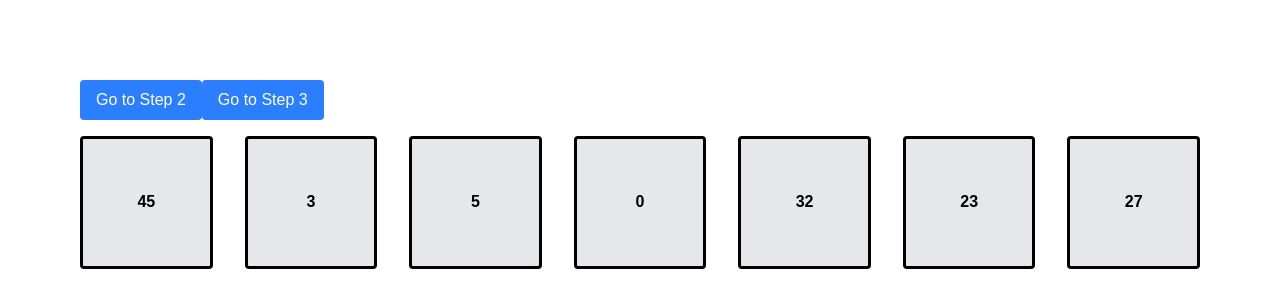
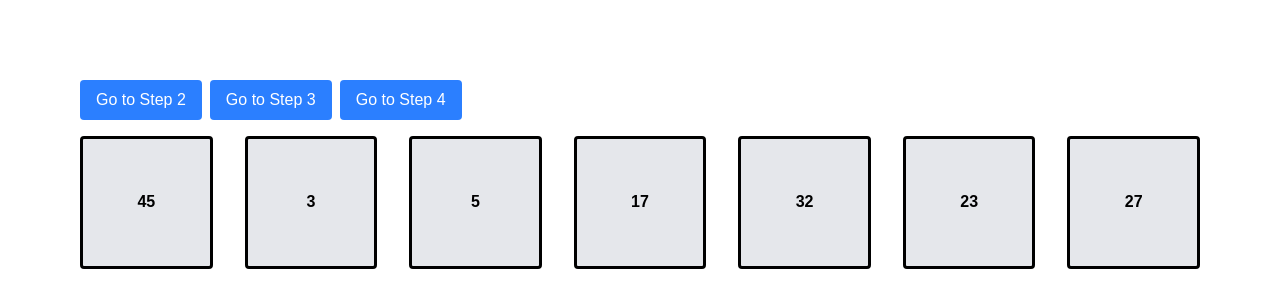
Before and after one commit to guy-car/week3-algos, a Next.js app: page /algo in a window 1280 px wide. Shown: the top 308 px of the page. Built offline with nearby package versions, Linux system fonts and the light colour scheme.

Commit message:
step 4 added

```diff
--- a/src/app/algo/QuickSortVisualizer.tsx
+++ b/src/app/algo/QuickSortVisualizer.tsx
@@ -74,6 +74,10 @@ export default function QuickSortVisualizer({ array }: QuickSortVisualizerProps)
         )
     }
 
+    const arrayElement = currentSnapshot?.elements.map((element) => renderNumberElement(element))
+
+    // Step by step
+
     const goToStep2 = () => {
         if (!currentSnapshot) return
 
@@ -97,31 +101,55 @@ export default function QuickSortVisualizer({ array }: QuickSortVisualizerProps)
     const goToStep3 = () => {
         if (!currentSnapshot) return
 
-        const step2Elements = currentSnapshot.elements.map(element =>
+        const step3Elements = currentSnapshot.elements.map(element =>
             element.visualState === 'pivot'
                 ? element
                 : { ...element, position: { ...element.position, row: 1 } }
         )
 
         const step3Snapshot: AlgorithmSnapshot = {
-            elements: step2Elements,
+            elements: step3Elements,
             sortedRegions: [],
             gridDimensions: { rows: 2, columns: array.length }
         }
         setCurrentSnapshot(step3Snapshot)
     }
 
-    const arrayElement = currentSnapshot?.elements.map((element) => renderNumberElement(element))
+    const goToStep4 = () => {
+        if (!currentSnapshot) return
+
+        const pivot = currentSnapshot.elements.find(element => element.visualState === 'pivot')
+
+        if (pivot) {
+            const step4Elements = currentSnapshot.elements.map(element => {
+                if (element.value > pivot.value)
+                    return { ...element, visualState: 'higher' as const }
+                if (element.value < pivot.value)
+                    return { ...element, visualState: 'lower' as const }
+                else return element
+            })
+            const step4Snapshot: AlgorithmSnapshot = {
+                elements: step4Elements,
+                sortedRegions: [],
+                gridDimensions: { rows: 2, columns: array.length }
+            }
+            setCurrentSnapshot(step4Snapshot)
+        }
+    }
+
 
 
 
     return (
         <div className="p-20">
-            <button onClick={goToStep2} className="mb-4 px-4 py-2 bg-blue-500 text-white rounded">
+            <button onClick={goToStep2} className="mr-2 mb-4 px-4 py-2 bg-blue-500 text-white rounded">
                 Go to Step 2
             </button>
-            <button onClick={goToStep3} className="mb-4 px-4 py-2 bg-blue-500 text-white rounded">
+            <button onClick={goToStep3} className="mr-2 mb-4 px-4 py-2 bg-blue-500 text-white rounded">
                 Go to Step 3
+            </button>
+            <button onClick={goToStep4} className="mr-2 mb-4 px-4 py-2 bg-blue-500 text-white rounded">
+                Go to Step 4
             </button>
             <div
                 className="grid gap-8"
--- a/src/app/algo/page.tsx
+++ b/src/app/algo/page.tsx
@@ -4,7 +4,7 @@ import QuickSortVisualizer from '@/app/algo/QuickSortVisualizer'
 
 export default function Page() {
 
-    const arrayOne = [45, 3, 5, 0, 32, 23, 27];
+    const arrayOne = [45, 3, 5, 17, 32, 23, 27];
 
     return (
         <div>
```
